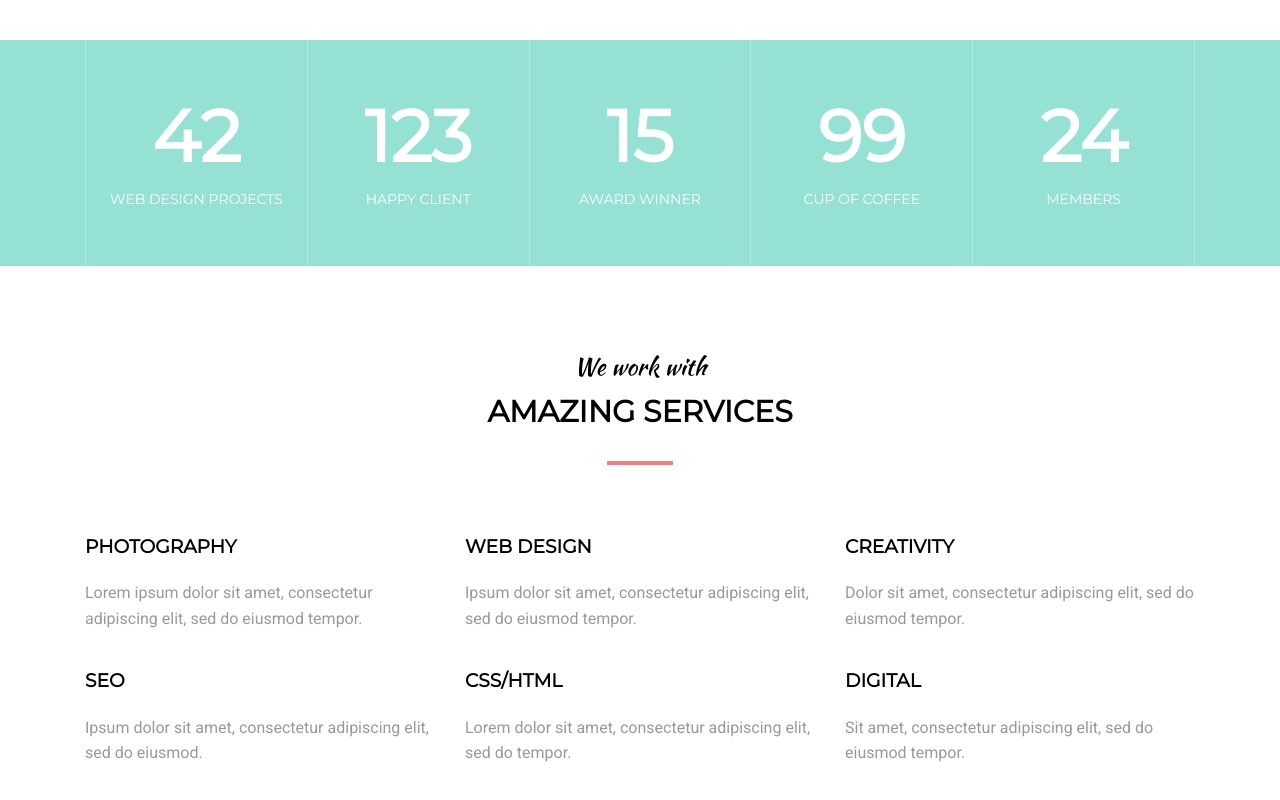
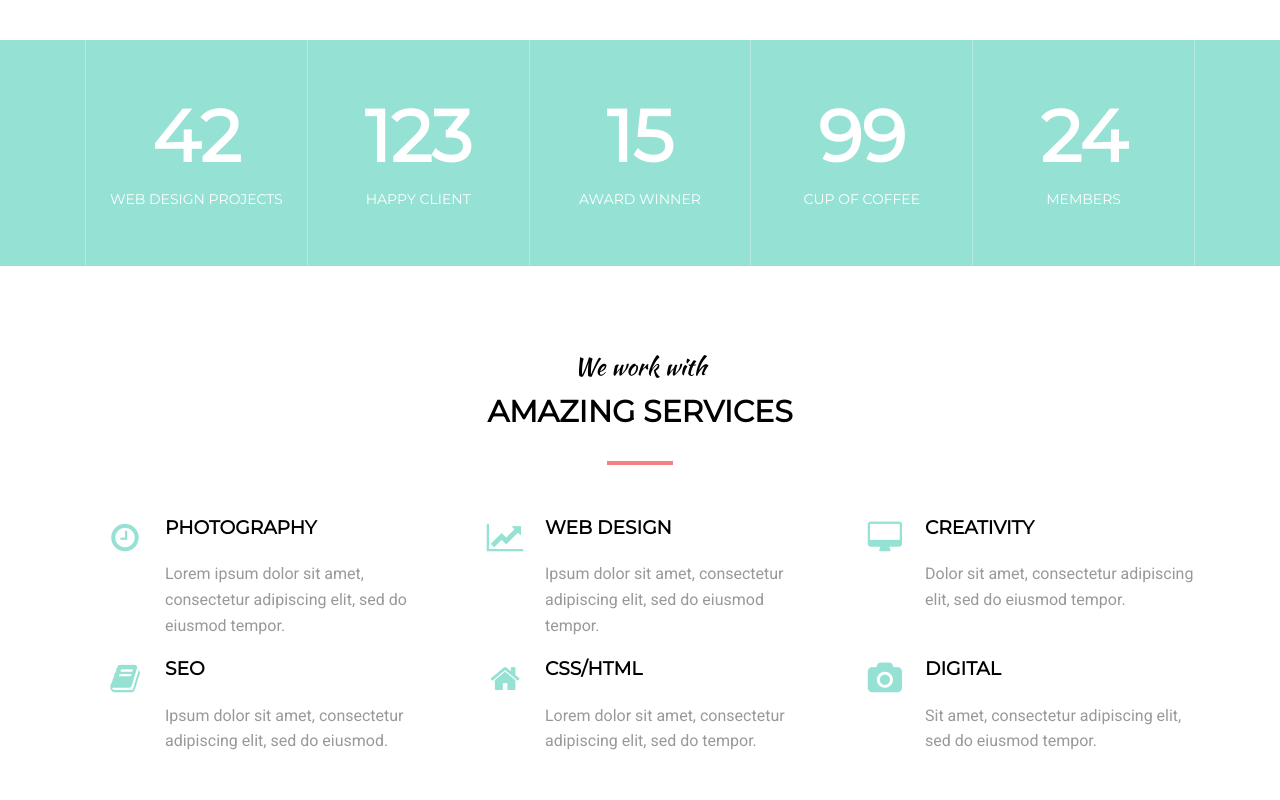
Before and after one commit to dmitmel/mogo, a plain HTML site: page index.html in a window 1280 px wide. Shown: the part 1712-2512 px from the top of the page. Drawn offline with nearby package versions, Linux system fonts and the light colour scheme.

Commit message:
add icons for services

```diff
--- a/index.html
+++ b/index.html
@@ -33,10 +33,10 @@
             <a href="#blog" class="nav__link">Blog</a>
             <a href="#contact" class="nav__link">Contact</a>
             <a href="#cart" class="nav__link nav__link_icon-cart">
-              <i class="fa fa-shopping-cart"></i>
+              <i class="fa fa-shopping-cart" aria-hidden="true"></i>
             </a>
             <a href="#search" class="nav__link nav__link_icon-search">
-              <i class="fa fa-search"></i>
+              <i class="fa fa-search" aria-hidden="true"></i>
             </a>
           </nav>
 
@@ -153,26 +153,35 @@
             <div class="row">
               <div class="col-md-4">
                 <div class="service">
+                  <div class="service__icon"><i class="fa fa-clock-o" aria-hidden="true"></i></div>
+                  <div class="service__text-wrapper">
                     <h3 class="service__title">Photography</h3>
                     <p class="service__desc">
                       Lorem ipsum dolor sit amet, consectetur adipiscing elit, sed do eiusmod tempor.
                     </p>
                   </div>
                 </div>
+              </div>
               <div class="col-md-4">
                 <div class="service">
+                  <div class="service__icon"><i class="fa fa-line-chart" aria-hidden="true"></i></div>
+                  <div class="service__text-wrapper">
                     <h3 class="service__title">Web design</h3>
                     <p class="service__desc">
                       Ipsum dolor sit amet, consectetur adipiscing elit, sed do eiusmod tempor.
                     </p>
                   </div>
                 </div>
+              </div>
               <div class="col-md-4">
                 <div class="service">
+                  <div class="service__icon"><i class="fa fa-desktop" aria-hidden="true"></i></div>
+                  <div class="service__text-wrapper">
                     <h3 class="service__title">Creativity</h3>
                     <p class="service__desc">
                       Dolor sit amet, consectetur adipiscing elit, sed do eiusmod tempor.
                     </p>
+                  </div>
                 </div>
               </div>
             </div>
@@ -181,26 +190,35 @@
             <div class="row">
               <div class="col-md-4">
                 <div class="service">
+                  <div class="service__icon"><i class="fa fa-book" aria-hidden="true"></i></div>
+                  <div class="service__text-wrapper">
                     <h3 class="service__title">SEO</h3>
                     <p class="service__desc">
                       Ipsum dolor sit amet, consectetur adipiscing elit, sed do eiusmod.
                     </p>
                   </div>
                 </div>
+              </div>
               <div class="col-md-4">
                 <div class="service">
+                  <div class="service__icon"><i class="fa fa-home" aria-hidden="true"></i></div>
+                  <div class="service__text-wrapper">
                     <h3 class="service__title">CSS/HTML</h3>
                     <p class="service__desc">
                       Lorem dolor sit amet, consectetur adipiscing elit, sed do tempor.
                     </p>
                   </div>
                 </div>
+              </div>
               <div class="col-md-4">
                 <div class="service">
+                  <div class="service__icon"><i class="fa fa-camera" aria-hidden="true"></i></div>
+                  <div class="service__text-wrapper">
                     <h3 class="service__title">Digital</h3>
                     <p class="service__desc">
                       Sit amet, consectetur adipiscing elit, sed do eiusmod tempor.
                     </p>
+                  </div>
                 </div>
               </div>
             </div>
--- a/scss/_header.scss
+++ b/scss/_header.scss
@@ -1,6 +1,5 @@
 .header {
-  background: url(../img/header.jpg) center top no-repeat;
-  background-size: cover;
+  background: url(../img/header.jpg) center top no-repeat / cover;
   color: white;
 
   &__overlay {
--- a/scss/_services.scss
+++ b/scss/_services.scss
@@ -1,7 +1,21 @@
 .service {
+  display: flex;
   text-align: initial;
 
+  &__icon {
+    display: block;
+    width: $service__icon_width;
+    color: $green;
+    font-size: $service__icon_font-size;
+    text-align: center;
+  }
+
+  & > &__text-wrapper {
+    flex: 1;
+  }
+
   &__title {
+    margin-top: 0;
     color: black;
     font-family: 'Montserrat', sans-serif;
     text-transform: uppercase;
--- a/scss/_variables.scss
+++ b/scss/_variables.scss
@@ -46,3 +46,6 @@
 $fact__number_margin-bottom: 20px;
 $fact__number_font-size: 4.5em;
 $fact__text_font-size: 0.875em;
+
+$service__icon_width: 2.5em;
+$service__icon_font-size: 2em;
```
Also changed, not shown: css/style.css. Lines whose indentation alone changed are shown as unchanged.
